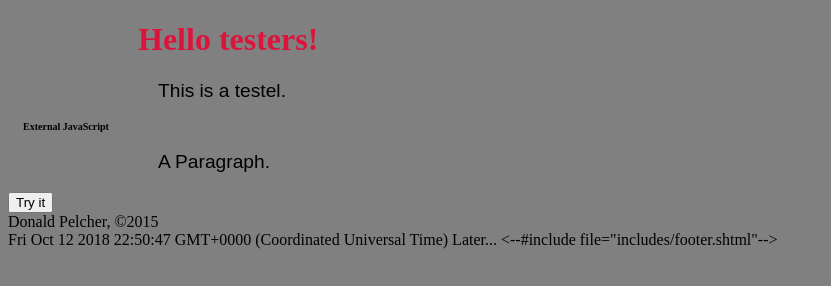
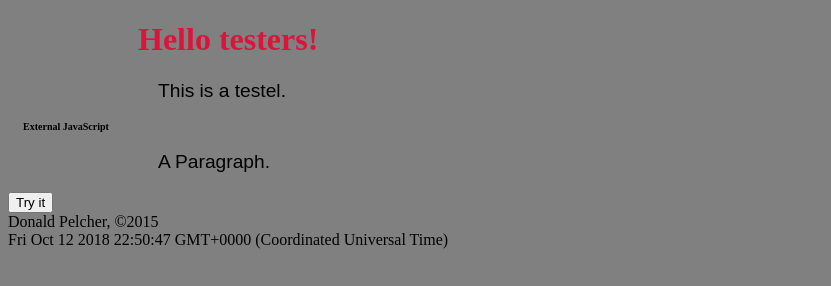
Before and after one commit to dap4092/dap4092.github.io, a plain HTML site: page test0/testel.html in a window 1280 px wide. Shown: the whole page, without its empty margins (0-831 px from the left). Drawn offline with Linux system fonts and the light colour scheme.

Commit message:
Update test0/testel.html

```diff
--- a/test0/testel.html
+++ b/test0/testel.html
@@ -28,8 +28,6 @@
 
 <script language="javascript" type="text/javascript"
   src="footer.txt"></script>
-Later...
-<--#include file="includes/footer.shtml"-->
 </footer>
 
 </html>
```
